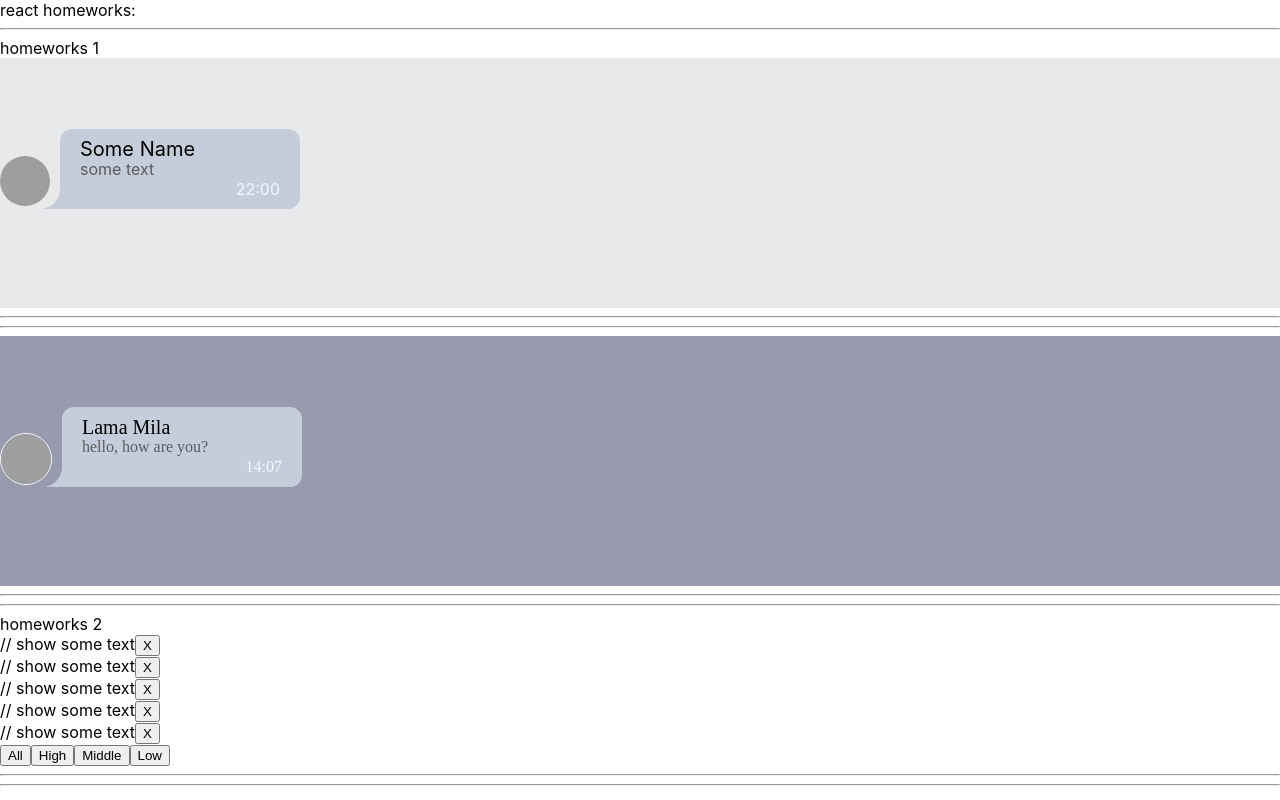
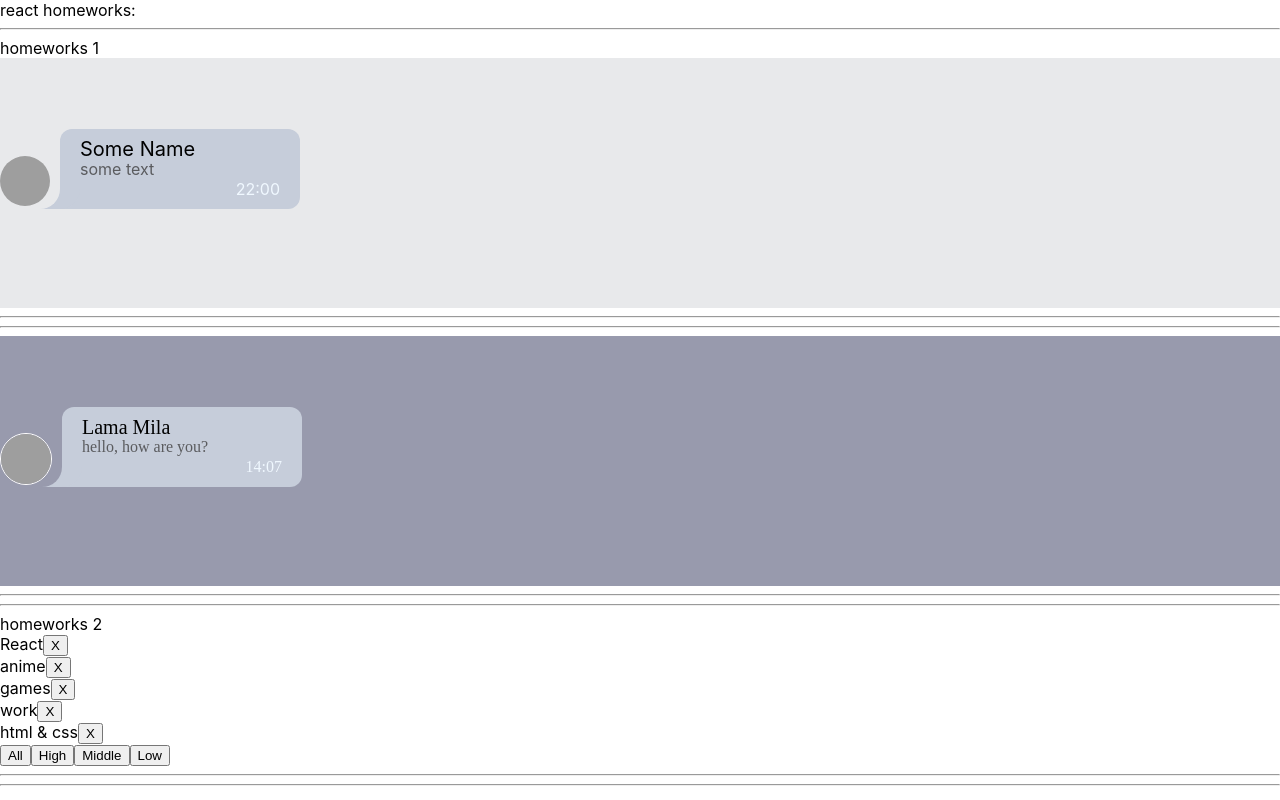
Before and after one commit to e-doschechnikova/Homework-Ignat, a React (Create React App) app: page / in a window 1280 px wide. Built offline with nearby package versions, Linux system fonts and the light colour scheme; grey boxes are pictures that could not be loaded; a web font is replaced by a local one.

Commit message:
add type and logic

```diff
--- a/src/p2-homeworks/h2/Affair.tsx
+++ b/src/p2-homeworks/h2/Affair.tsx
@@ -1,21 +1,22 @@
-import React from 'react'
+import React from "react";
+import { AffairType } from "./HW2";
 
 type AffairPropsType = {
-    // key не нужно типизировать
-    affair: any // need to fix any
-    deleteAffairCallback: any // need to fix any
-}
+  affair: AffairType;
+  deleteAffairCallback: (_id: number) => void;
+};
 
 function Affair(props: AffairPropsType) {
-    const deleteCallback = () => {}// need to fix
+  const deleteCallback = (_id: number): void => {
+    props.deleteAffairCallback(_id);
+  };
 
   return (
     <div>
-            // show some text
-
-            <button onClick={deleteCallback}>X</button>
+      {props.affair.name}
+      <button onClick={() => deleteCallback(props.affair._id)}>X</button>
     </div>
-    )
+  );
 }
 
-export default Affair
+export default Affair;
--- a/src/p2-homeworks/h2/Affairs.tsx
+++ b/src/p2-homeworks/h2/Affairs.tsx
@@ -1,30 +1,40 @@
-import React from 'react'
-import Affair from './Affair'
-import {AffairType} from './HW2'
+import React from "react";
+import Affair from "./Affair";
+import { AffairType, FilterType } from "./HW2";
 
-type AffairsPropsType = { // need to fix any
-    data: any
-    setFilter: any
-    deleteAffairCallback: any
-}
+type AffairsPropsType = {
+  data: Array<AffairType>;
+  setFilter: React.Dispatch<React.SetStateAction<FilterType>>;
+  deleteAffairCallback: (_id: number) => void;
+};
 
 function Affairs(props: AffairsPropsType) {
-    const mappedAffairs = props.data.map((a: AffairType) => (
-        <Affair // should work
-            key={a._id} // кеи ОБЯЗАТЕЛЬНЫ в 99% - так что лучше их писать всегда при создании компонент в мапе
-            affair={a}
+  const mappedAffairs = props.data.map((element: AffairType) => {
+    return (
+      <Affair
+        key={element._id}
+        affair={element}
         deleteAffairCallback={props.deleteAffairCallback}
       />
-    ))
+    );
+  });
 
-    const setAll = () => {} // need to fix
-    const setHigh = () => {}
-    const setMiddle = () => {}
-    const setLow = () => {}
+  const setAll = (): void => {
+    props.setFilter("all");
+  };
+  const setHigh = (): void => {
+    props.setFilter("high");
+  };
+  const setMiddle = (): void => {
+    props.setFilter("middle");
+  };
+
+  const setLow = (): void => {
+    props.setFilter("low");
+  };
 
   return (
     <div>
-
       {mappedAffairs}
 
       <button onClick={setAll}>All</button>
@@ -32,7 +42,7 @@ function Affairs(props: AffairsPropsType) {
       <button onClick={setMiddle}>Middle</button>
       <button onClick={setLow}>Low</button>
     </div>
-    )
+  );
 }
 
-export default Affairs
+export default Affairs;
--- a/src/p2-homeworks/h2/HW2.tsx
+++ b/src/p2-homeworks/h2/HW2.tsx
@@ -1,15 +1,16 @@
 import React, { useState } from "react";
 import Affairs from "./Affairs";
 
-// types
 export type AffairPriorityType = "high" | "low" | "middle";
-// need to fix any +
-export type AffairType = any; // need to fix any
+
+export type AffairType = {
+  _id: number;
+  name: string;
+  priority: AffairPriorityType;
+};
 export type FilterType = "all" | AffairPriorityType;
 
-// constants
-const defaultAffairs: any = [
-  // need to fix any
+const defaultAffairs: Array<AffairType> = [
   { _id: 1, name: "React", priority: "high" },
   { _id: 2, name: "anime", priority: "low" },
   { _id: 3, name: "games", priority: "low" },
@@ -17,24 +18,33 @@ const defaultAffairs: any = [
   { _id: 5, name: "html & css", priority: "middle" },
 ];
 
-// pure helper functions
-export const filterAffairs = (affairs: any, filter: any): any => {
-  // need to fix any
+export const filterAffairs = (
+  affairs: Array<AffairType>,
+  filter: FilterType
+): Array<AffairType> => {
   if (filter === "all") return affairs;
-  else return; // need to fix
+
+  return affairs.filter((el: AffairType) => {
+    return el.priority === filter;
+  });
 };
-export const deleteAffair = (affairs: any, _id: number): any => {
-  // need to fix any
-  return; // need to fix
+
+export const deleteAffair = (
+  affairs: Array<AffairType>,
+  _id: number
+): Array<AffairType> => {
+  return affairs.filter((el: AffairType) => {
+    return el._id !== _id;
+  });
 };
 
 function HW2() {
-  const [affairs, setAffairs] = useState<any>(defaultAffairs); // need to fix any
+  const [affairs, setAffairs] = useState<Array<AffairType>>(defaultAffairs);
   const [filter, setFilter] = useState<FilterType>("all");
 
   const filteredAffairs = filterAffairs(affairs, filter);
   const deleteAffairCallback = (_id: number) =>
-    setAffairs(deleteAffair(affairs, _id)); // need to fix any
+    setAffairs(deleteAffair(affairs, _id));
 
   return (
     <div>
```
Lines whose indentation alone changed are shown as unchanged.
